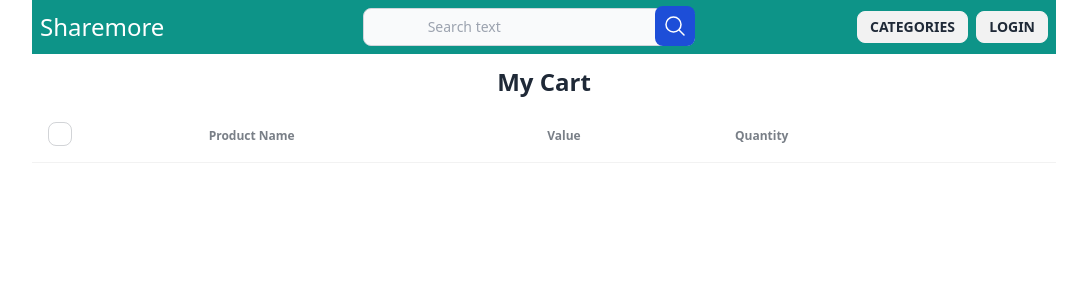
After one commit to AEarth/django-local, a Django app: page /cart/ in a window 1280 px wide. The commit adds this page. Shown: the top 300 px of the page, without its empty margins (96-1183 px from the left). Run offline with Django 4.2, Linux system fonts and the light colour scheme; data comes from the database, SQL or seed files in the repository; both versions use the stored data as it was after the commit; lists and menus that the app fills with data are empty; some libraries are stand-ins or nearby versions.

Commit message:
initial commit

```diff
--- a/sharemore/core/templates/core/base.html
+++ b/sharemore/core/templates/core/base.html
@@ -10,24 +10,41 @@
   <link href="https://cdn.jsdelivr.net/npm/daisyui@3.6.4/dist/full.css" rel="stylesheet" type="text/css" />
   <script src="https://cdn.tailwindcss.com"></script>
   <link rel="stylesheet" href="https://cdnjs.cloudflare.com/ajax/libs/font-awesome/6.4.2/css/all.min.css" integrity="sha512-z3gLpd7yknf1YoNbCzqRKc4qyor8gaKU1qmn+CShxbuBusANI9QpRohGBreCFkKxLhei6S9CQXFEbbKuqLg0DA==" crossorigin="anonymous" referrerpolicy="no-referrer" />
-  <script defer src="https://cdn.jsdelivr.net/npm/alpinejs@3.13.0/dist/cdn.min.js"></script>
+  {% comment %} <link href="https://cdnjs.cloudflare.com/ajax/libs/flowbite/1.8.1/flowbite.min.css" rel="stylesheet" /> {% endcomment %}
+  {% comment %} <script defer src="https://cdn.jsdelivr.net/npm/alpinejs@3.13.0/dist/cdn.min.js"></script> {% endcomment %}
+
   {% comment %} <link rel="stylesheet" href="https://rsms.me/inter/inter.css"> {% endcomment %}
 
 </head>
 <body>
 
-    <nav class = "max-w-5xl mx-auto p-2 flex items-center justify-between bg-teal-600"
-        <div class="logo">
-            <a href="/" class="text-2xl text-white"> Sharemore </a>
+
+
+    <nav class = "max-w-5xl mx-auto p-2 flex justify-between items-center bg-teal-600">
+        <div class="logo justify-start">
+                <a href="/" class="text-2xl mr-10 text-white"> Sharemore </a>
         </div>
 
-        <form method="get" action="/search/">
+                {% comment %} <form method="get" action="/search/">
+                    <span><input type="search" name="query" placeholder="" method="get" action="/search/" class="input input-bordered input-primary input-sm w-full max-w-xs inline-flex" />
+                    <button class="btn btn-xs">Search</button>
+                    </span>
+                </form>
+                 {% endcomment %}
 
-                <input type="search" name="query" placeholder="Search" method="get" action="/search/" class="input input-bordered input-primary input-sm w-1/2 max-w-xs inline-flex" />
-                <button class="btn btn-xs">Search</button>
+    <form method="get" action="/search/"">
+        <label for="default-search" class="mb-3 text-sm font-medium text-gray-900 sr-only dark:text-white">Search</label>
+        <div id="icon" class="relative">
+            <div class="absolute inset-y-0 left-0 flex items-center pl-3 pointer-events-none">
+            </div>
+            <input type="search" name="query" method ="get" id="default-search" class="block w-full p-2 px-16 text-sm text-gray-900 border border-gray-300 rounded-lg bg-gray-50 focus:ring-blue-500 focus:border-blue-500 dark:bg-gray-700 dark:border-gray-600 dark:placeholder-gray-400 dark:text-white dark:focus:ring-blue-500 dark:focus:border-blue-500" placeholder="Search text" required>
+            <button type="submit" class="text-white absolute right-0 bottom-0 bg-blue-700 hover:bg-blue-800 focus:ring-4 focus:outline-none focus:ring-blue-300 font-medium rounded-lg text-sm p-2 dark:bg-blue-600 dark:hover:bg-blue-700 dark:focus:ring-blue-800"><svg xmlns="http://www.w3.org/2000/svg" fill="none" viewBox="0 0 24 24" stroke-width="1.5" stroke="currentColor" class="w-6 h-6">
+                <path stroke-linecap="round" stroke-linejoin="round" d="M21 21l-5.197-5.197m0 0A7.5 7.5 0 105.196 5.196a7.5 7.5 0 0010.607 10.607z" />
+              </svg>
+              </button>
+        </div>
     </form>
-
-        <div class="menu flex space-x-4 justify-between">
+            <div class="flex justify-end tems-center ">
                 <span>
                     {% comment %} {% menu %} {% endcomment %}
 
@@ -40,10 +57,9 @@
                         </ul>
                     </div>
 
-
                     {% if request.user.is_authenticated %}
 
-                <div class="dropdown dropdown-hover px-2">
+                    <div class="dropdown dropdown-end dropdown-hover">
                         <label tabindex="0" class="btn btn-sm">Account</label>
                         <ul tabindex="0"  class="dropdown-content z-[1] menu p-2 shadow bg-base-100 rounded-box w-32 text-base font-bold text-teal-600 text-center"">
 
@@ -72,6 +88,7 @@
 
                 </span>
             </div>
+
 
     </nav>
 
--- a/sharemore/sharemore/settings.py
+++ b/sharemore/sharemore/settings.py
@@ -29,6 +29,8 @@ ALLOWED_HOSTS = []
 
 LOGIN_REDIRECT_URL = 'myaccount'
 LOGOUT_REDIRECT_URL = 'frontpage'
+CART_SESSION_ID = 'cart'
+SESSION_COOKIE_AGE = 86400
 
 # Application definition
 
--- /dev/null
+++ b/sharemore/store/cart.py
@@ -0,0 +1,48 @@
+from django.conf import settings
+
+from .models import Item
+
+class Cart(object):
+    def __init__(self, request):
+        self.session = request.session
+        cart = self.session.get(settings.CART_SESSION_ID)
+
+        if not cart:
+            cart = self.session[settings.CART_SESSION_ID] = {}
+
+        self.cart = cart
+
+    def __iter__(self):
+        for p in self.cart.keys():
+            self.cart[str(p)]['item'] = Item.objects.get(pk=p)
+
+        for indv_item in self.cart.values():
+            indv_item['total_price'] = int(indv_item['item'].value * indv_item['quantity']) / 100
+
+            yield indv_item
+
+    def __len__(self):
+            return sum(indv_item['quantity'] for indv_item in self.cart.values())
+
+    def save(self):
+        self.session[settings.CART_SESSION_ID] = self.cart
+        self.session.modified = True
+
+    def add(self, item_id, quantity=1, update_quantity=False):
+        item_id = str(item_id)
+
+        if item_id not in self.cart:
+            self.cart[item_id] = {'quantity': quantity, 'id': item_id}
+
+        if update_quantity:
+            self.cart[item_id]['quantity'] += int(quantity)
+
+            if self.cart[item_id]['quantity'] == 0:
+                self.remove(item_id)
+        self.save()
+
+    def get_total_cost(self):
+        for p in self.cart.keys():
+            self.cart[str(p)]['item'] = Item.objects.get(pk=p)
+
+        return int(sum(indv_item['item'].value * indv_item['quantity'] for indv_item in self.cart.values())) / 100
--- /dev/null
+++ b/sharemore/store/templates/store/cart_view.html
@@ -0,0 +1,64 @@
+{% extends 'core/base.html' %}
+
+{% block title %}My Cart{% endblock %}
+
+{% block content %}
+<h1 class="text-2xl text-center font-bold my-3 ">My Cart</h1>
+
+
+<div class="overflow-x-auto">
+    <table class="table">
+      <!-- head -->
+      <thead>
+        <tr>
+          <th>
+            <label>
+              <input type="checkbox" class="checkbox" />
+            </label>
+          </th>
+          <th>Product Name</th>
+          <th>Value</th>
+          <th>Quantity</th>
+          <th></th>
+        </tr>
+      </thead>
+
+{% for item in cart %}
+
+              <tbody>
+                <!-- row 1 -->
+                <tr>
+                  <th>
+                    <label>
+                      <input type="checkbox" class="checkbox" />
+                    </label>
+                  </th>
+                  <td>
+                    <div class="flex items-center space-x-3">
+                      <div class="avatar">
+                        <div class="mask mask-squircle w-12 h-12">
+                          <img src={{ item.item.image.url }} alt={{ item.item.title }} />
+                        </div>
+                      </div>
+                      <div>
+                        <div class="font-bold">{{ item.item.title }}</div>
+                        <div class="text-sm opacity-50">{{ item.item.description }}</div>
+                      </div>
+                    </div>
+                  </td>
+                  <td>
+                    ${{item.item.get_display_value}}
+                    <br/>
+                    {% comment %} <span class="badge badge-ghost badge-sm">Desktop Support Technician</span> {% endcomment %}
+                  </td>
+                  <td>{{item.quantity}}</td>
+                  <th>
+                    <button class="btn btn-ghost btn-xs">details</button>
+                  </th>
+                </tr>
+
+
+        {% comment %} {% with product=item.product %} {% endcomment %}
+{% endfor %}
+
+{% endblock %}
--- a/sharemore/store/templates/store/item_detail.html
+++ b/sharemore/store/templates/store/item_detail.html
@@ -25,7 +25,7 @@
 
         <p class="py-6">{{ item.description }}</p>
     {% endif %}
-        <button class="btn btn-primary">Get Started</button>
+        <a href = {% url 'add_to_cart' item.id %} class="btn btn-primary">Add to cart</a>
 
 
       </div>
--- a/sharemore/store/urls.py
+++ b/sharemore/store/urls.py
@@ -4,6 +4,9 @@ from . import views
 
 urlpatterns = [
     path('search/', views.search, name='search'),
+    path('add_to_cart/<int:item_id>/', views.add_to_cart, name='add_to_cart'),
+    path('cart/', views.cart_view, name='cart_view'),
     path('<slug:slug>/', views.category_detail, name='category_detail'),
     path('<slug:category_slug>/<slug:slug>/', views.item_detail, name='item_detail'),
+
 ]
--- a/sharemore/store/views.py
+++ b/sharemore/store/views.py
@@ -1,8 +1,41 @@
-from django.shortcuts import render, get_object_or_404
+from django.shortcuts import render, get_object_or_404, redirect
 from django.db.models import Q
 
+from .models import Item, Category
+from .cart import Cart
 
-from .models import Item, Category
+
+def add_to_cart(request, item_id):
+    cart = Cart(request)
+    cart.add(item_id)
+
+    return redirect('frontpage')
+
+def cart_view(request):
+    cart = Cart(request)
+    context = {'cart': cart}
+    return render(request, 'store/cart_view.html', context)
+
+def search(request):
+    query = request.GET.get('query', '')
+    items = Item.objects.filter(Q(title__icontains=query) | Q(description__icontains=query))
+    context = {
+        'query': query,
+        'items': items,
+    }
+    return render(request, 'store/search.html', context)
+
+
+def item_detail(request, category_slug, slug):
+    item = get_object_or_404(Item,slug=slug, is_deleted=False)
+    cart = Cart(request)
+    # print(cart.get_total_cost())
+
+    context = {
+        'item': item,
+    }
+    return render(request, 'store/item_detail.html', context)
+
 
 def category_detail(request, slug):
     category = get_object_or_404(Category, slug=slug)
@@ -12,21 +45,4 @@ def category_detail(request, slug):
         'category': category,
         'items': items,
     }
-
     return render(request, 'store/category_detail.html', context)
-
-def item_detail(request, category_slug, slug):
-    item = get_object_or_404(Item,slug=slug, is_deleted=False)
-    context = {
-        'item': item,
-    }
-    return render(request, 'store/item_detail.html', context)
-
-def search(request):
-    query = request.GET.get('query', '')
-    items = Item.objects.filter(Q(title__icontains=query) | Q(description__icontains=query))
-    context = {
-        'query': query,
-        'items': items,
-    }
-    return render(request, 'store/search.html', context)
--- a/sharemore/userprofile/templates/userprofile/add_item.html
+++ b/sharemore/userprofile/templates/userprofile/add_item.html
@@ -3,10 +3,10 @@
 {% block title %}{{title}}{% endblock %}
 
 {% block content %}
-<div class="flex-wrap justify-around m-6">
-    <h1 class="text-2xl my-6">{{title}}</h1>
+<div class="flex flex-wrap justify-center m-6">
+    <h1 class="text-2xl">{{title}}</h1>
 
-    <form method = "post" action="." enctype ="multipart/form-data">
+    <form method = "post" action="." enctype ="multipart/form-data" class="my-12 space-y-3"  >
         {% csrf_token %}
 
         {{form.as_p}}
```
Also changed, not shown: sharemore/store/forms.py (+26 -0 lines), README.md (added), sharemore/db.sqlite3. Lines whose indentation alone changed are shown as unchanged.
